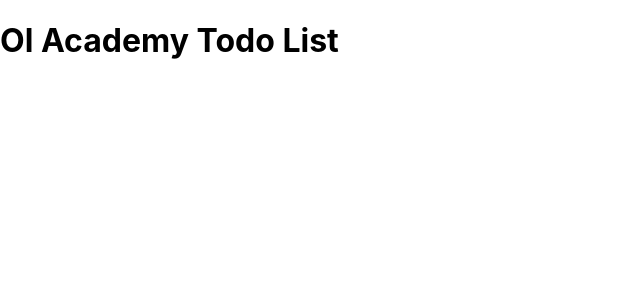
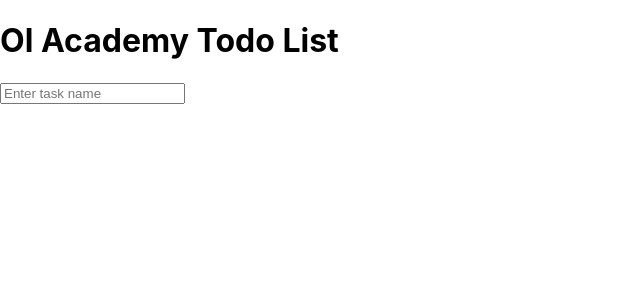
Before and after one commit to NinoPapava/ol-academy-react-todo, a React (Create React App) app: page / in a window 1280 px wide. Shown: the top 300 px of the page, without its empty margins (0-640 px from the left). Built offline with nearby package versions, Linux system fonts and the light colour scheme.

Commit message:
input ველიუ

```diff
--- a/src/components/AddTodo.jsx
+++ b/src/components/AddTodo.jsx
@@ -3,12 +3,26 @@ import React from 'react';
 class AddTodo extends React.Component {
   constructor (props) {
     super(props);
-    this.state = {};
+    this.state = {
+      taskName: ''
+    };
   }
 
+  handleChange = (e) => {
+    this.setState({ taskName: e.target.value });
+  };
+
   render () {
+    const { taskName } = this.state;
     return (
-      <div className="add-todo"></div>
+      <div className="add-todo">
+        <input
+          type="text"
+          value={taskName}
+          onChange={this.handleChange}
+          placeholder="Enter task name"
+        />
+      </div>
     );
   }
 }
--- a/src/components/TodoList.jsx
+++ b/src/components/TodoList.jsx
@@ -3,12 +3,35 @@ import React from 'react';
 class TodoList extends React.Component {
   constructor(props) {
     super(props);
-    this.state = {};
+    this.state = {
+      editIndex: -1,
+      newTaskName: '',
+      taskIndexes: [],
+    };
   }
 
   render() {
+    const { tasks } = this.props;
+    const { editIndex, newTaskName } = this.state;
     return (
-      <div className="todo-list"></div>
+      <div className="todo-list">
+        <ul>
+          {tasks.map((task, index) => (
+            <li key={task.name}>
+              {editIndex === index ? (
+                <>
+                  <input type="text" value={newTaskName} onChange={(e) => this.setState({ newTaskName: e.target.value })} />
+                </>
+              ) : (
+                <>
+                  {task.name}
+                </>
+              )}
+            </li>
+          ))}
+
+        </ul>
+      </div>
     );
   }
 }
--- a/src/components/TodoWrapper.jsx
+++ b/src/components/TodoWrapper.jsx
@@ -11,12 +11,14 @@ class TodoWrapper extends Component {
     };
   }
 
+
   render() {
+    const { tasks } = this.state;
     return (
       <div className="todo-wrapper">
         <h1>Ol Academy Todo List</h1>
-        <AddTodo />
-        <TodoList />
+        <AddTodo  tasks={tasks}  />
+        <TodoList tasks={tasks} />
       </div>
     );
   }
```
